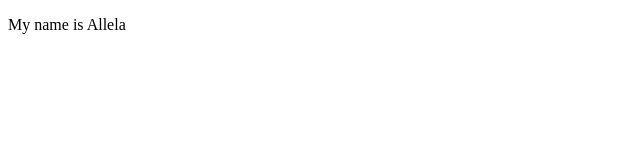
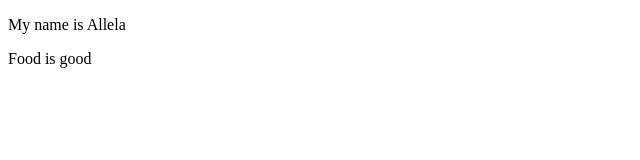
Before and after one commit to atienoallela/atienoallela.github.io, a plain HTML site: page index.html in a window 1280 px wide. Shown: the full height of the page, 0-640 px from the left. Drawn offline with Linux system fonts and the light colour scheme.

Commit message:
Added food

```diff
--- a/index.html
+++ b/index.html
@@ -6,5 +6,6 @@
 </head>
 <body>
 <p>My name is Allela</p>
+<p>Food is good </p>
 </body>
 </html>
```
